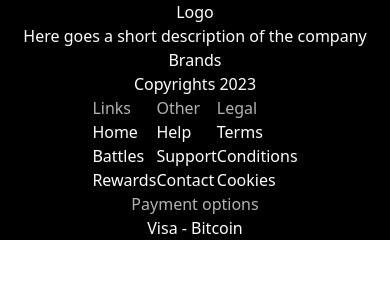
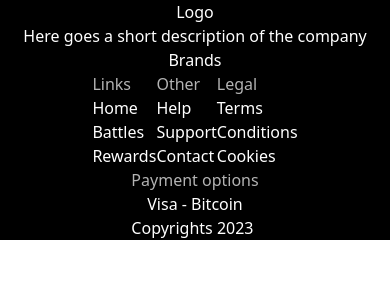
Before and after one commit to juandelacruz23/infinitro-assessment, a React (Vite) app: page / in a window 390 px wide. Shown: the top 300 px of the page. Built offline with nearby package versions, Linux system fonts and the light colour scheme.

Commit message:
Change copyright on screen size

```diff
--- a/src/Landing/Footer/Footer.tsx
+++ b/src/Landing/Footer/Footer.tsx
@@ -7,7 +7,7 @@ const Footer = () => {
       <h2>Logo</h2>
       <p>Here goes a short description of the company</p>
       <div>Brands</div>
-      <p>Copyrights 2023</p>
+      <p className="hidden md:block">Copyrights 2023</p>
       <nav className="flex">
         <ul>
           <li><Title3>Links</Title3></li>
@@ -33,6 +33,7 @@ const Footer = () => {
         <div className="text-center">
           Visa - Bitcoin
         </div>
+        <p className="block md:hidden">Copyrights 2023</p>
       </div>
     </div>
   );
```
